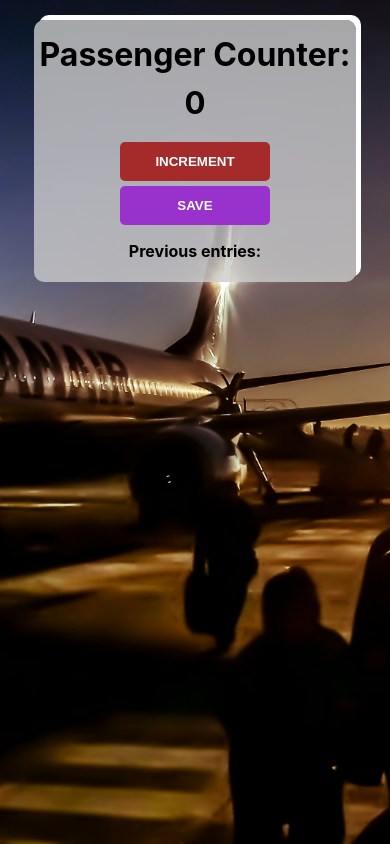
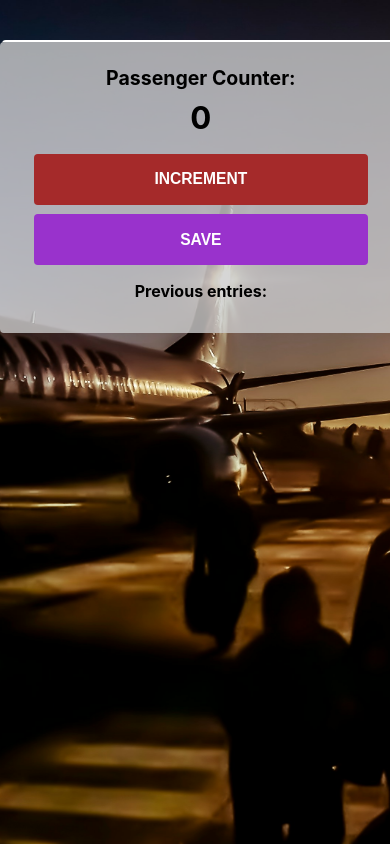
Before and after one commit to HandOnPractices/CounterApp, a plain HTML site: page index.html in a window 390 px wide. Drawn offline with Linux system fonts and the light colour scheme.

Commit message:
Fix responsiveness on different screen, set everything to scale with screen sizes
Signed-off-by: David Nanjila <nanjiladavid2@gmail.com>

```diff
--- a/index.css
+++ b/index.css
@@ -1,8 +1,8 @@
 body {
     background-image: url("passengers.jpg");
     background-size: cover;
-    background-position: center; /* Ensures image stays centered */
-    background-attachment: fixed; /* Keeps background fixed while scrolling */
+    background-position: center;
+    background-attachment: fixed;
     font-family: -apple-system, BlinkMacSystemFont, 'Segoe UI', Roboto, Oxygen, Ubuntu, Cantarell, 'Open Sans', 'Helvetica Neue', sans-serif;
     font-weight: bold;
     text-align: center;
@@ -12,38 +12,40 @@ body {
 
 /* Main Counter Box */
 .counter {
-    width: 80%;
-
+    width: 90%;
+    max-width: 500px; /* Prevents it from becoming too wide */
     background-color: rgba(204, 204, 204, 0.8);
-    padding: 20px;
-    border-radius: 10px;
-    box-shadow: 5px -5px white;
-    margin: 20px auto;
+    padding: 3vw; /* Scales padding based on viewport width */
+    border-radius: 1vw; /* Scales border radius */
+    box-shadow: 0.5vw -0.5vw white;
+    margin: 5vh auto;
 }
 
 /* Headings */
 h1 {
-    margin-top: 10px;
-    margin-bottom: 10px;
+    font-size: 5vw; /* Adjusts with screen size */
+    margin-top: 1vh;
+    margin-bottom: 1vh;
 }
 
 h2 {
     font-size: 6vw; /* Scales with screen width */
     margin-top: 0;
-    margin-bottom: 20px;
+    margin-bottom: 2vh;
 }
 
 /* Buttons */
 button {
     border: none;
-    padding: 12px 0;
+    padding: 2vh 0; /* Adjusts height dynamically */
     color: white;
     font-weight: bold;
-    width: 50%;
-    max-width: 200px;
-    border-radius: 5px;
-    margin: 5px auto;
+    width: 80%; /* Takes up most of the container width */
+    max-width: 250px;
+    border-radius: 1vw;
+    margin: 1vh auto;
     display: block;
+    font-size: 3vw; /* Makes text inside buttons responsive */
 }
 
 /* Button Colors */
@@ -58,16 +60,17 @@ button {
 /* Responsive Adjustments */
 @media screen and (max-width: 480px) {
     .counter {
-        max-width: 100%;
-        padding: 5px;
-        max-width: 100%;
+        width: 95%;
+        padding: 4vw;
     }
 
     h2 {
-        font-size: 8vw; /* Bigger on smaller screens */
+        font-size: 8vw;
     }
 
     button {
-        max-width: 150px; /* Slightly smaller buttons */
+        width: 90%; /* Buttons stretch more on smaller screens */
+        max-width: 100%;
+        font-size: 4vw;
     }
 }
```
